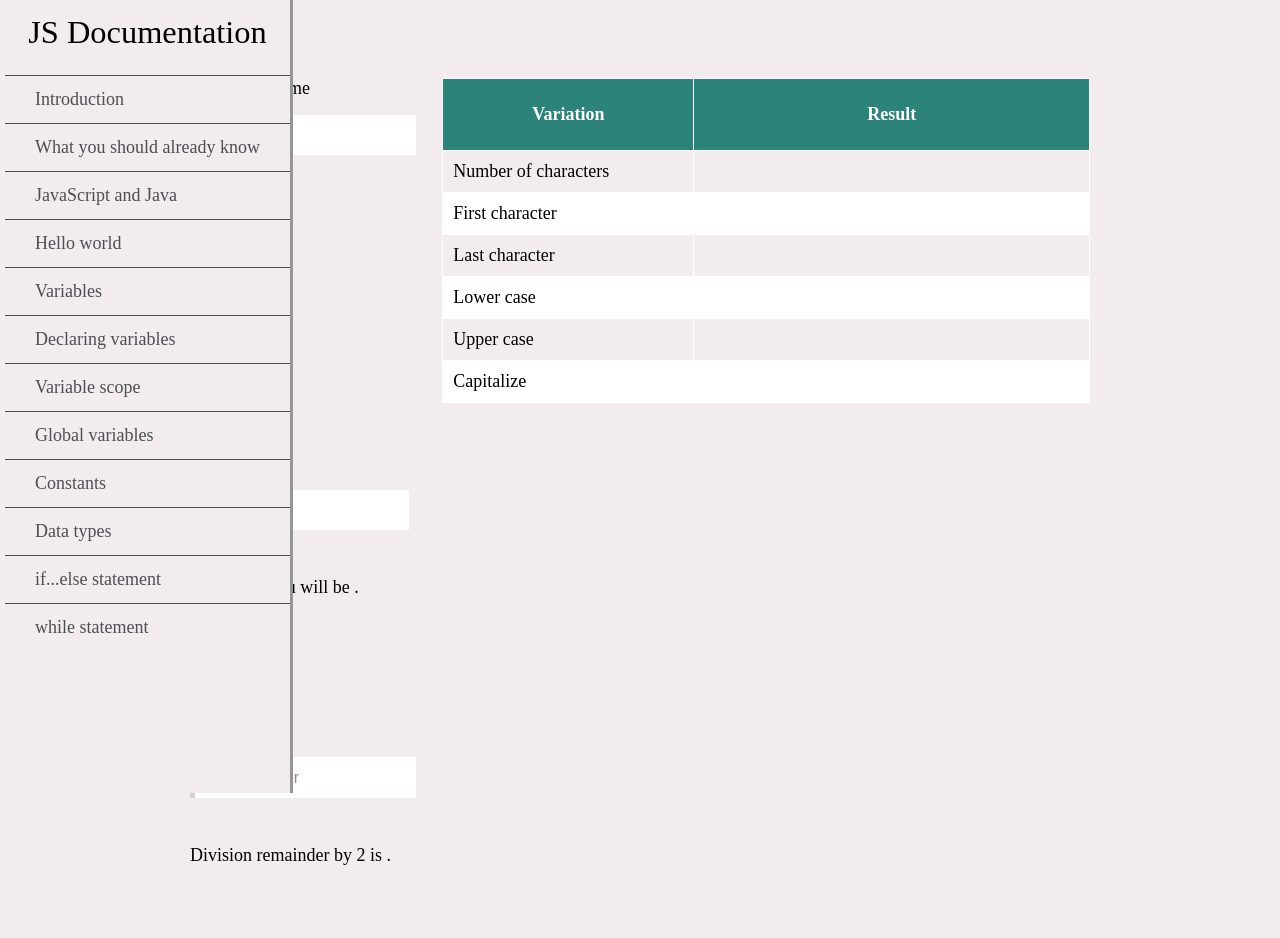
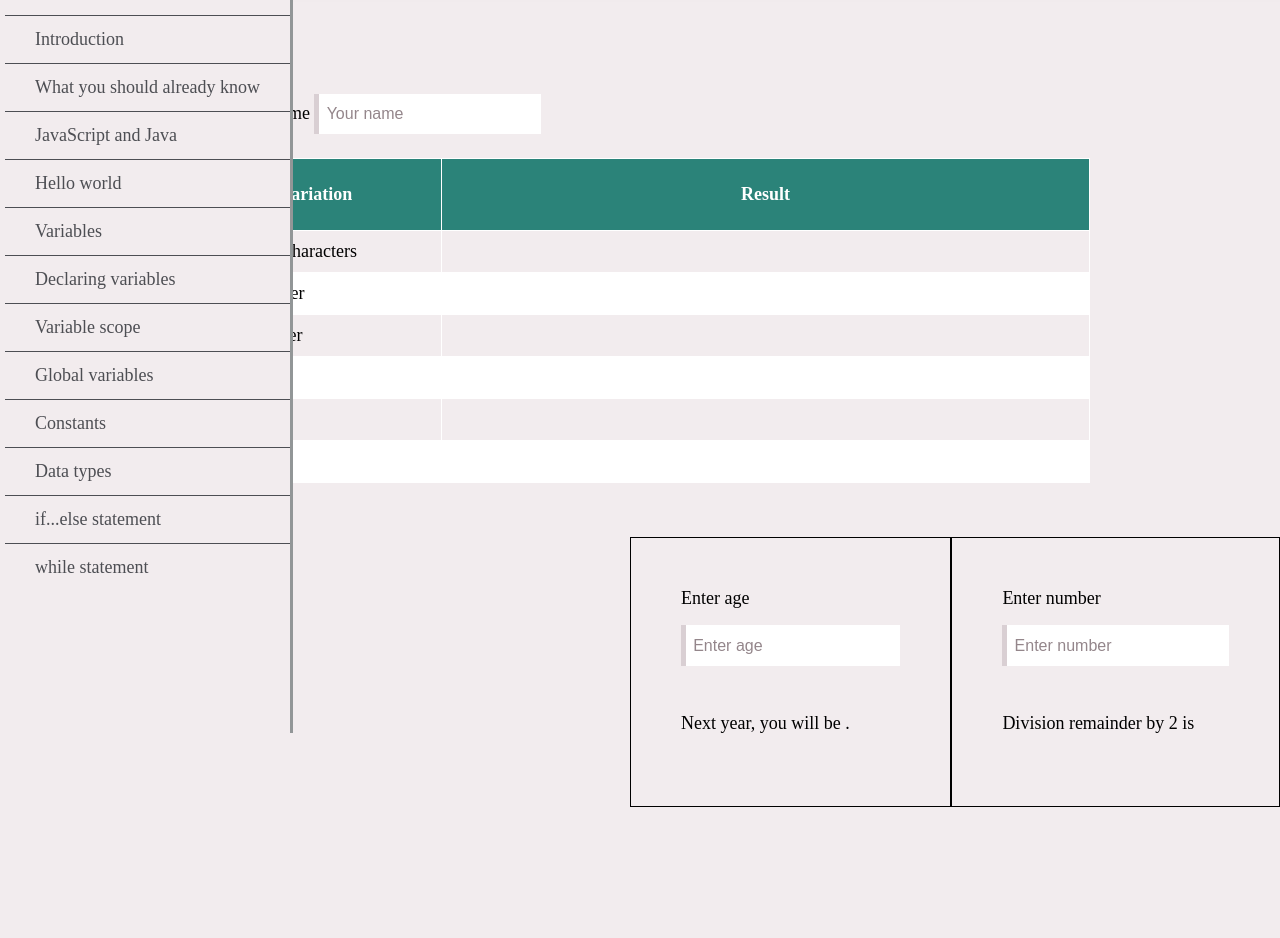
Before and after one commit to StouryMehdi/App-to-get-num-characters-1st-char-end-char-lower-upper-capit, a plain HTML site: page index.html in a window 1280 px wide. Shown: the part 182-1120 px from the top of the page. After the commit the page ends 989 px from the top, so only its background shows below. Drawn offline with Linux system fonts and the light colour scheme.

Commit message:
number%2

```diff
--- a/index.html
+++ b/index.html
@@ -7,7 +7,7 @@
     <title>Document</title>
     <link rel="stylesheet" href="style.css" />
   </head>
-  <body>
+  <div>
     <nav class="navbar">
       <img src="./Costa Spa.png" alt="" />
       <ul>
@@ -46,6 +46,47 @@
       </ul>
     </nav>
 
+    <div id="sidebar">
+      <header>JS Documentation</header>
+      <ul>
+        <li><a class="nav-link" href="#Introduction">Introduction</a></li>
+        <li>
+          <a class="nav-link" href="#What_you_should_already_know"
+            >What you should already know</a
+          >
+        </li>
+        <li>
+          <a class="nav-link" href="#JavaScript_and_Java"
+            >JavaScript and Java</a
+          >
+        </li>
+        <li><a class="nav-link" href="#Hello_world">Hello world</a></li>
+        <li><a class="nav-link" href="#Variables">Variables</a></li>
+        <li>
+          <a class="nav-link" href="#Declaring_variables"
+            >Declaring variables</a
+          >
+        </li>
+        <li><a class="nav-link" href="#Variable_scope">Variable scope</a></li>
+        <li>
+          <a class="nav-link" href="#Global_variables">Global variables</a>
+        </li>
+        <li><a class="nav-link" href="#Constants">Constants</a></li>
+        <li><a class="nav-link" href="#Data_types">Data types</a></li>
+        <li>
+          <a class="nav-link" href="#if...else_statement"
+            >if...else statement</a
+          >
+        </li>
+        <li><a class="nav-link" href="#while_statement">while statement</a></li>
+        <li>
+          <a class="nav-link" href="#Function_declarations"
+            >Function declarations</a
+          >
+        </li>
+        <li><a class="nav-link" href="#Reference">Reference</a></li>
+      </ul>
+    </div>
     <main class="container">
       <div id="inpu">
         <label class="label" for="component-name">Enter your name</label>
@@ -93,48 +134,7 @@
         </tbody>
       </table>
     </main>
-
-    <div id="sidebar">
-      <header>JS Documentation</header>
-      <ul>
-        <li><a class="nav-link" href="#Introduction">Introduction</a></li>
-        <li>
-          <a class="nav-link" href="#What_you_should_already_know"
-            >What you should already know</a
-          >
-        </li>
-        <li>
-          <a class="nav-link" href="#JavaScript_and_Java"
-            >JavaScript and Java</a
-          >
-        </li>
-        <li><a class="nav-link" href="#Hello_world">Hello world</a></li>
-        <li><a class="nav-link" href="#Variables">Variables</a></li>
-        <li>
-          <a class="nav-link" href="#Declaring_variables"
-            >Declaring variables</a
-          >
-        </li>
-        <li><a class="nav-link" href="#Variable_scope">Variable scope</a></li>
-        <li>
-          <a class="nav-link" href="#Global_variables">Global variables</a>
-        </li>
-        <li><a class="nav-link" href="#Constants">Constants</a></li>
-        <li><a class="nav-link" href="#Data_types">Data types</a></li>
-        <li>
-          <a class="nav-link" href="#if...else_statement"
-            >if...else statement</a
-          >
-        </li>
-        <li><a class="nav-link" href="#while_statement">while statement</a></li>
-        <li>
-          <a class="nav-link" href="#Function_declarations"
-            >Function declarations</a
-          >
-        </li>
-        <li><a class="nav-link" href="#Reference">Reference</a></li>
-      </ul>
-    </div>
+    <div class="val-enter">
       <main class="n-1-age">
         <div style="display: inline-grid">
           <label class="label" for="component-name">Enter age</label>
@@ -160,9 +160,10 @@
             id="your-number"
             autocomplete="off"
           />
-        <p>Division remainder by 2 is <span id="output"></span>.</p>
+          <p>Division remainder by 2 is <span id="output"></span></p>
         </div>
       </main>
+    </div>
     <script src="index.js"></script>
   </body>
 </html>
--- a/index.js
+++ b/index.js
@@ -76,4 +76,15 @@ function getNextAge(age) {
   return parseInt(age) + 1;
 }
 
-const nunmber = document.querySelector();
+const number = document.querySelector("#your-number");
+const output = document.querySelector("#output");
+
+number.addEventListener("keyup", () => {
+  output.textContent = getDivisionRemainderBy2(
+    Number.parseInt(number.value, 10)
+  );
+});
+
+function getDivisionRemainderBy2(number) {
+  return number % 2;
+}
--- a/style.css
+++ b/style.css
@@ -147,6 +147,7 @@ input:not(.btn):focus {
 .table {
   width: 100%;
   border-collapse: collapse;
+  margin-bottom: 3rem;
 }
 
 .table th {
@@ -160,10 +161,6 @@ input:not(.btn):focus {
   padding: 10px;
   font-size: 18px;
   border: 1px solid white;
-}
-
-main {
-  display: flex;
 }
 
 .table tbody tr:nth-child(2n) {
@@ -206,8 +203,7 @@ li:hover ul#submenu {
   line-height: 1.5;
   position: fixed;
   padding-left: 5px;
-  min-width: 15%;
-  top: 175px;
+  top: 115px;
   left: 0px;
   border-right: solid;
   border-color: rgba(0, 22, 22, 0.4);
@@ -248,4 +244,10 @@ header {
   max-width: 900px;
   margin: 0 auto;
   padding: 50px;
+  border: solid 1px;
 }
+
+.val-enter {
+  display: inline-flex;
+  margin-left: 35rem;
+}
```
Lines whose indentation alone changed are shown as unchanged.
